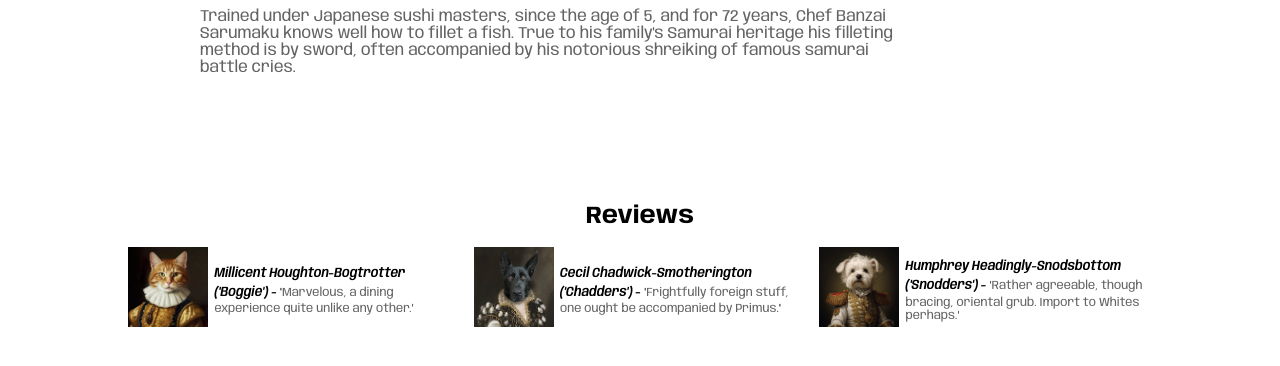
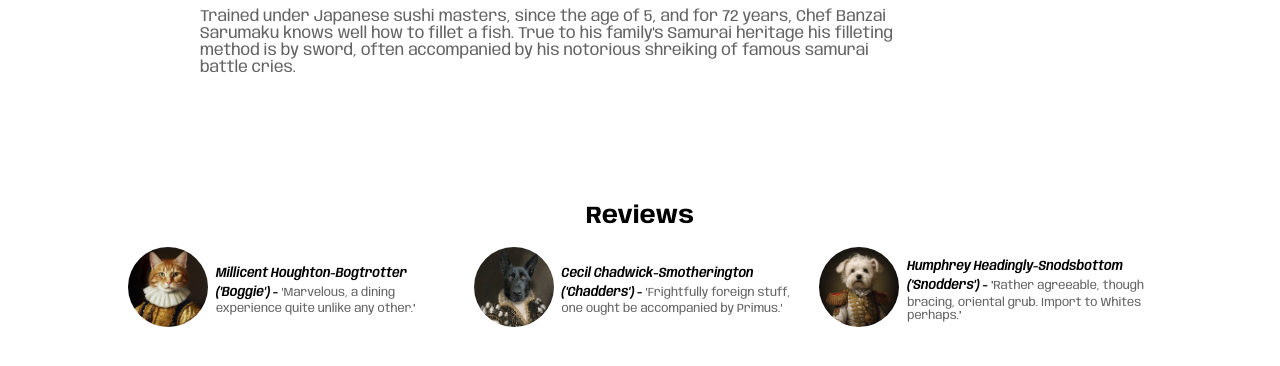
Before and after one commit to jbk2/js-restaurant, a website built with webpack: page src/template.html in a window 1280 px wide. Shown: the part 382-748 px from the top of the page. Built offline with nearby package versions, Linux system fonts and the light colour scheme.

Commit message:
Finalise reviews section styling on homepage

```diff
--- a/src/assets/stylesheets/home_page_styles.css
+++ b/src/assets/stylesheets/home_page_styles.css
@@ -55,6 +55,40 @@ section#chef-section p {
 }
 
 /* ######################## Reviews section ################################ */
+#reviews {
+  display: flex;
+  justify-content: space-around;
+  max-width: 80vw;
+  margin-left: auto;
+  margin-right: auto;
+  gap: 0.8rem
+}
+
+#review-1, #review-2, #review-3 {
+  position: relative;
+  display: flex;
+  flex-direction: row;
+  align-items: center;
+}
+
+.img-container img {
+  width: 80px;
+  height: 80px;
+  border-radius: 40px;
+  object-fit: cover;
+}
+
+#pet1 {
+  object-position: top;
+}
+
+#pet2 {
+  object-position: 50% 45%;
+}
+
+#pet3 {
+  /* object-position: 50% 50%; */
+}
 
 #reviews-section h1 {
   width: fit-content;
@@ -72,84 +106,8 @@ section#chef-section p {
   line-height: 1.2rem;
 }
 
-#reviews {
-  display: flex;
-  justify-content: space-around;
-  max-width: 80vw;
-  margin-left: auto;
-  margin-right: auto;
-  gap: 0.8rem
-}
-
 #reviews p {
   font-size: 0.75rem;
-  margin-left: 0.4rem;
-}
-
-/* .image-mask {
-  min-width: 80px;
-  height: 80px;
-  mask-image: radial-gradient(ellipse, black 50%, transparent 60%);
-} */
-
-#review-1, #review-2, #review-3 {
-  position: relative;
-  display: flex;
-  flex-direction: row;
-  /* max-width: 30vw; */
-  align-items: center;
-}
-
-#review-2 {
-  gap: 0;
-}
-
-#reviews-section p {
+  margin-left: 0.5rem;
   max-width: 35vw;
 }
-
-.img-container {
-  /* position: relative;
-  height: 80px;
-  width: 180px;
-  overflow: hidden;
-  border: 1px solid red;
-  box-sizing: border-box; */
-  /* object-fit: cover; */
-}
-
-.img-container img {
-  /* position: absolute; */
-  width: 80px;
-  height: 80px;
-  /* width: auto; */
-  object-fit: cover;
-  /* object-position: top; */
-}
-
-#pet1 {
-  /* position: absolute; */
-  /* height: 100%; */
-  /* object-fit: cover; */
-  object-position: top;
-  /* width: auto; */
-  /* top: 7px; */
-  /* left: 3px; */
-  /* clip-path: polygon(10% 10%, 90% 10%, 90% 90%, 10% 90%); */
-}
-
-#pet2 {
-  object-position: 50% 45%;
-  /* position: absolute;
-  height: 8rem;
-  top: -15px;
-  left: -7px; */
-}
-
-#pet3 {
-  object-position: bottom;
-  /* position: absolute;
-  height: 5.5rem;
-  top: 1px;
-  left: -6px; */
-}
```
